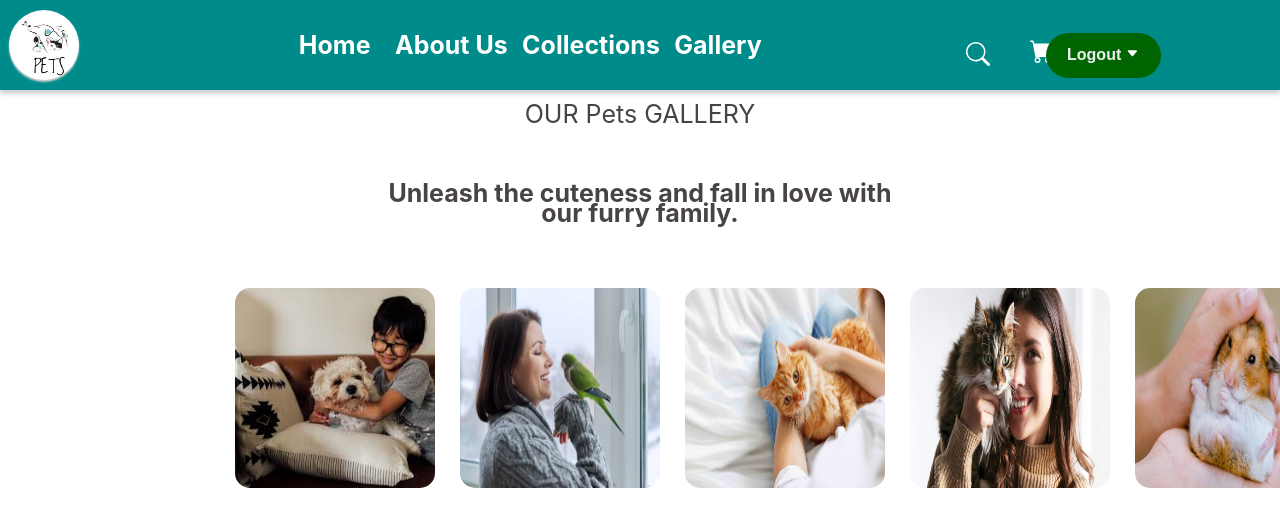
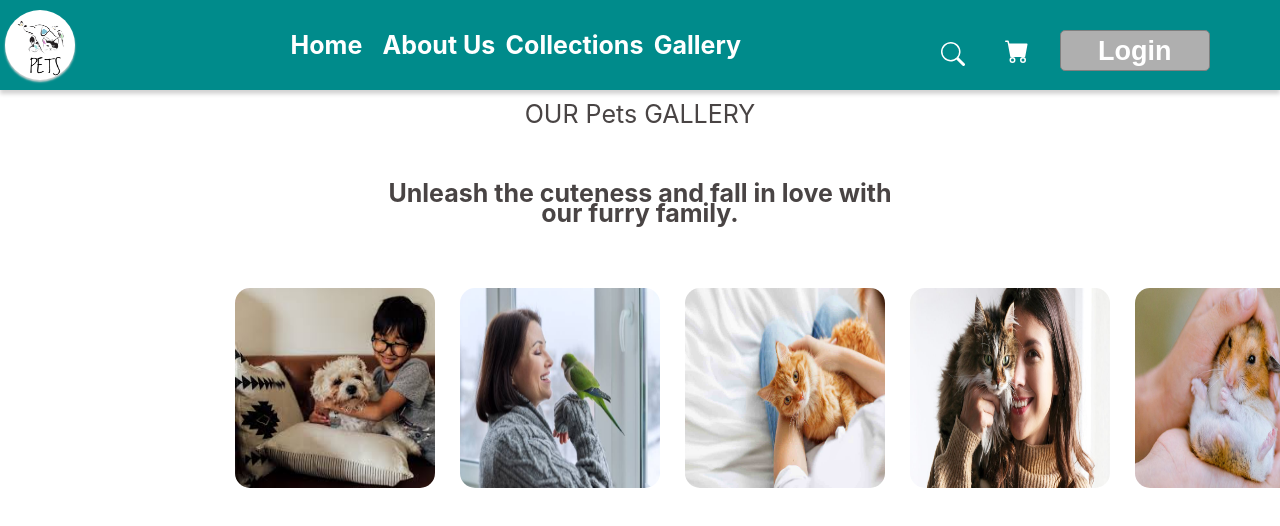
Before and after one commit to SaiSaran78/PetCartFrontEnd, a React (Create React App) app: page /gallery in a window 1280 px wide. Shown: the top 526 px of the page. Built offline with nearby package versions, Linux system fonts and the light colour scheme.

Commit message:
first commit

```diff
--- a/src/components/Pages/Gallery/Gallery.jsx
+++ b/src/components/Pages/Gallery/Gallery.jsx
@@ -7,7 +7,7 @@ import Galleryimage from "../../../Images/Gallery2.jpeg";
 import GalleryImage from "../../../Images/Gallery3.jpeg";
 import Galleryimages from "../../../Images/Gallery4.jpeg";
 import Galleryedimaged from "../../../Images/Gallery5.jpeg";
-const Gallery = () => {
+const Gallery = (props) => {
   const images = [
     Galleryimaged,
     Galleryimage,
@@ -34,7 +34,7 @@ const Gallery = () => {
 
   return (
     <div>
-      <Header />
+      <Header update={props.update} status={props.status}/>
       <div className="OPG">
         <p className="OPetsGallery">OUR Pets GALLERY</p>
       </div>
```
